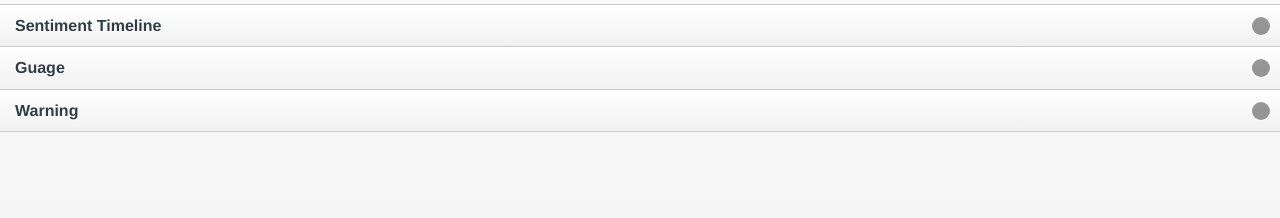
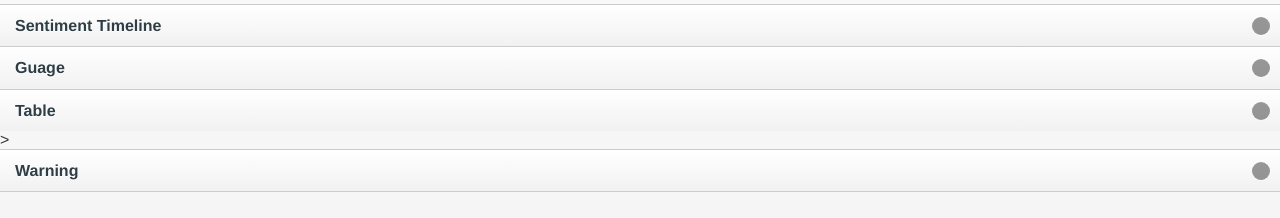
Before and after one commit to otternq/CS383BApp, a plain HTML site: page index.html in a window 1280 px wide. Shown: the part 76-294 px from the top of the page. Drawn offline with Linux system fonts and the light colour scheme.

Commit message:
Table added to the index

```diff
--- a/index.html
+++ b/index.html
@@ -25,6 +25,7 @@ Apache license (http://www.apache.org/licenses/LICENSE-2.0.html)
         <ul data-role="listview">
             <li><a rel="external" href="./sentTimeline.html">Sentiment Timeline</a></li>
             <li><a rel="external" href="./guage.html">Guage</a></li>
+            <li><a rel="external" href="./algorithmTable.html">Table</a></li>>
             <li><a href="./warning.html">Warning</a></li>
         </ul>
     </div>
```
